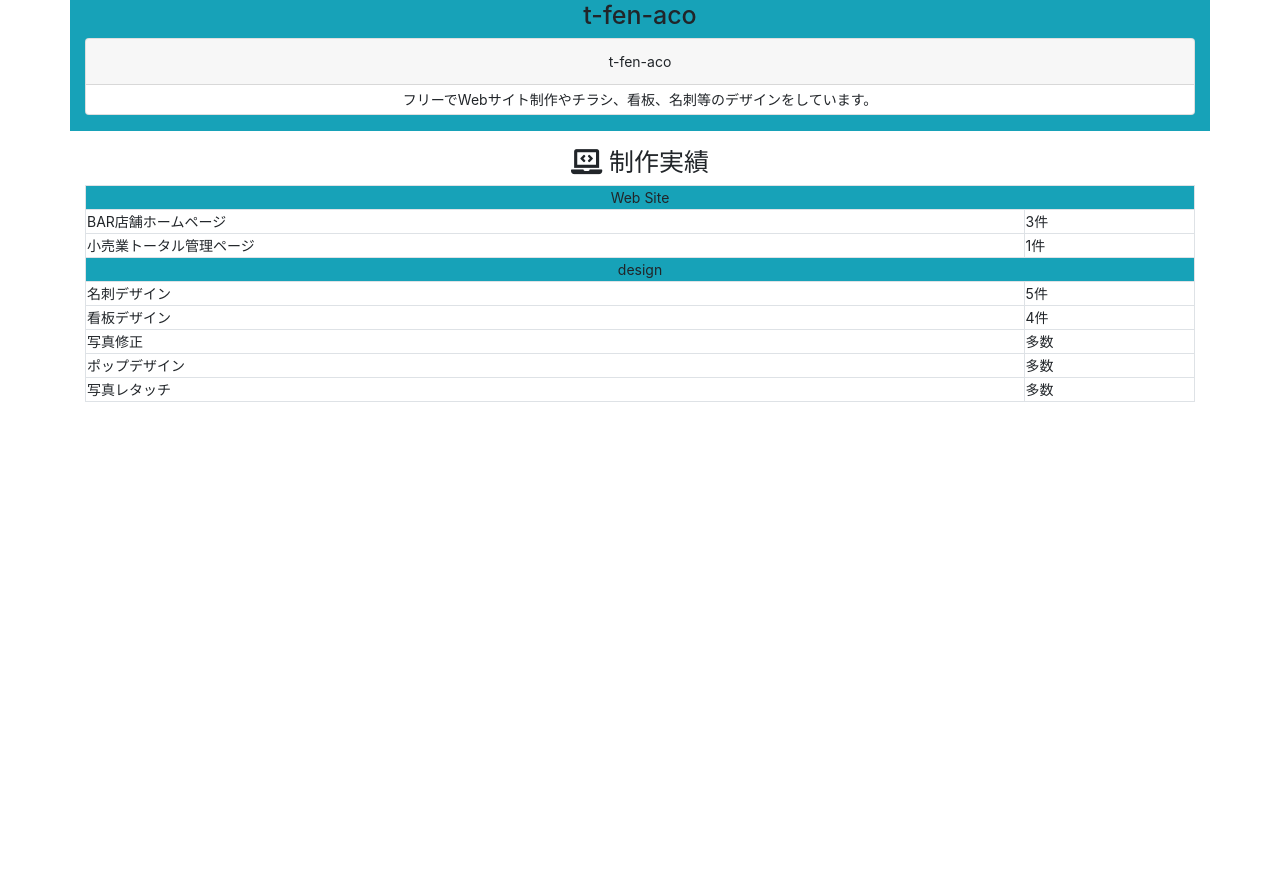
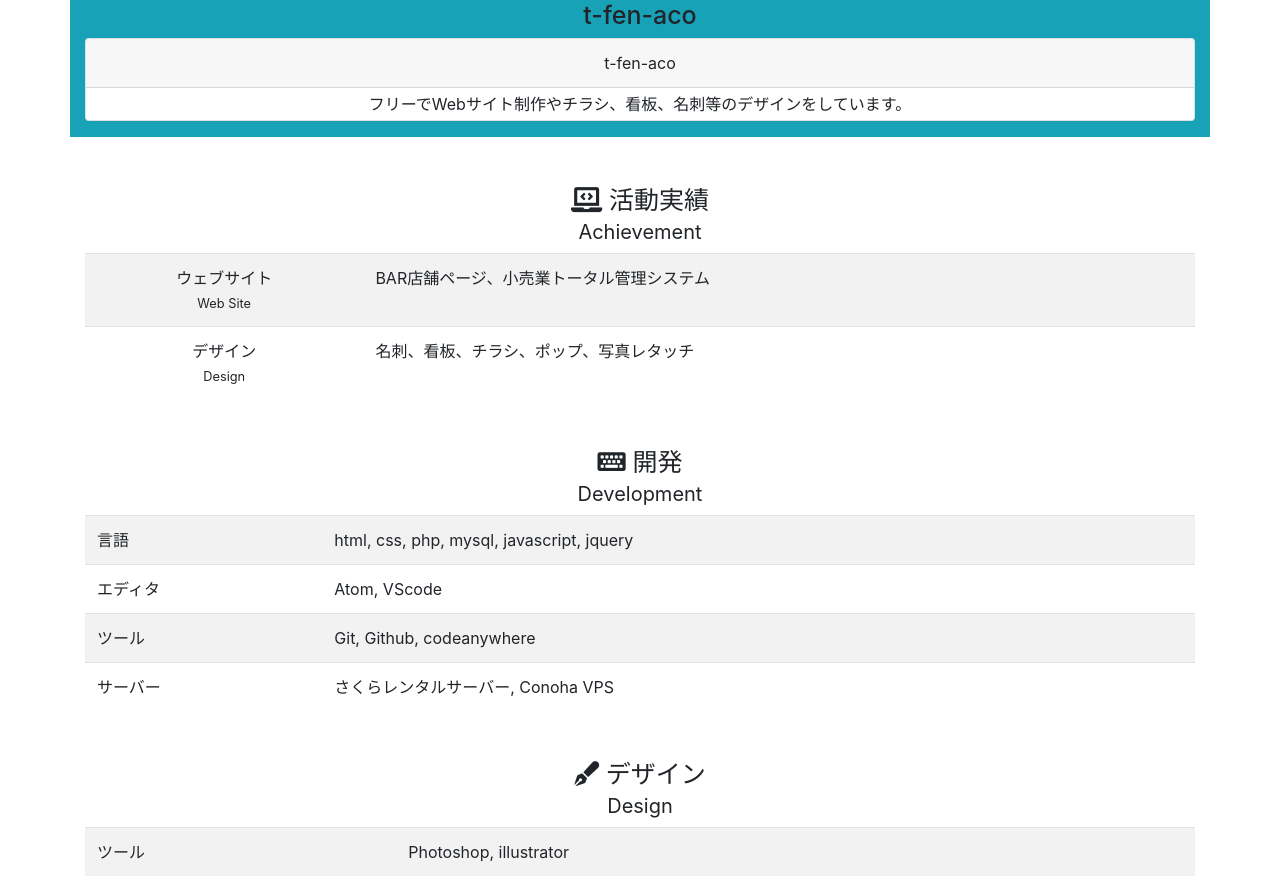
Before and after one commit to t-fen-aco/t-fen-aco.github.io, a plain HTML site: page index.html in a window 1280 px wide. Before the commit the page ends 800 px from the top, so only its background shows below. Drawn offline with nearby package versions, Linux system fonts and the light colour scheme.

Commit message:
おおまかなレイアウト修正

```diff
--- a/css/main.css
+++ b/css/main.css
@@ -3,9 +3,6 @@
   text: #E3F2FD
   link: #81C784
 } */
-body {
-  font-size: 14px;
+h1 {
+  font-size: 25px;
 }
-h1 {
-  font-size:25px;
-}
--- a/index.html
+++ b/index.html
@@ -25,42 +25,55 @@
     </div>
   </div>
   <div class="container">
-    <section class="mt-3">
-      <h1 class="text-center"><i class="fas fa-laptop-code"></i> 制作実績</h1>
-      <table class="table-bordered w-100">
+    <section class="mt-5">
+      <table class="table table-striped w-100">
+        <h1 class="text-center">
+          <i class="fas fa-laptop-code"></i> 活動実績<br />
+          <small>Achievement</small>
+        </h1>
         <tr>
-          <td class="text-center bg-info" colspan="2">Web Site</td>
+          <td class="text-center">ウェブサイト<br /><small>Web Site</small></td>
+          <td>BAR店舗ページ、小売業トータル管理システム</td>
         </tr>
         <tr>
-          <td>BAR店舗ホームページ</td>
-          <td>3件</td>
+          <td class="text-center">デザイン<br /><small>Design</small></td>
+          <td>名刺、看板、チラシ、ポップ、写真レタッチ</td>
+        </tr>
+      </table>
+    </section>
+    <section class="mt-5">
+      <h1 class="text-center">
+        <i class="fas fa-keyboard"></i> 開発<br />
+        <small>Development</small>
+      </h1>
+      <table class="table table-striped">
+        <tr>
+          <td>言語</td>
+          <td>html, css, php, mysql, javascript, jquery</td>
         </tr>
         <tr>
-          <td>小売業トータル管理ページ</td>
-          <td>1件</td>
+          <td>エディタ</td>
+          <td>Atom, VScode</td>
         </tr>
         <tr>
-          <td class="text-center bg-info" colspan="2">design</td>
+          <td>ツール</td>
+          <td>Git, Github, codeanywhere</td>
         </tr>
         <tr>
-          <td>名刺デザイン</td>
-          <td>5件</td>
+          <td>サーバー</td>
+          <td>さくらレンタルサーバー, Conoha VPS</td>
         </tr>
+      </table>
+    </section>
+    <section class="mt-5">
+      <h1 class="text-center">
+        <i class="fas fa-pen-fancy"></i> デザイン<br />
+        <small>Design</small>
+      </h1>
+      <table class="table table-striped">
         <tr>
-          <td>看板デザイン</td>
-          <td>4件</td>
-        </tr>
-        <tr>
-          <td>写真修正</td>
-          <td>多数</td>
-        </tr>
-        <tr>
-          <td>ポップデザイン</td>
-          <td>多数</td>
-        </tr>
-        <tr>
-          <td>写真レタッチ</td>
-          <td>多数</td>
+          <td>ツール</td>
+          <td>Photoshop, illustrator</td>
         </tr>
       </table>
     </section>
```
